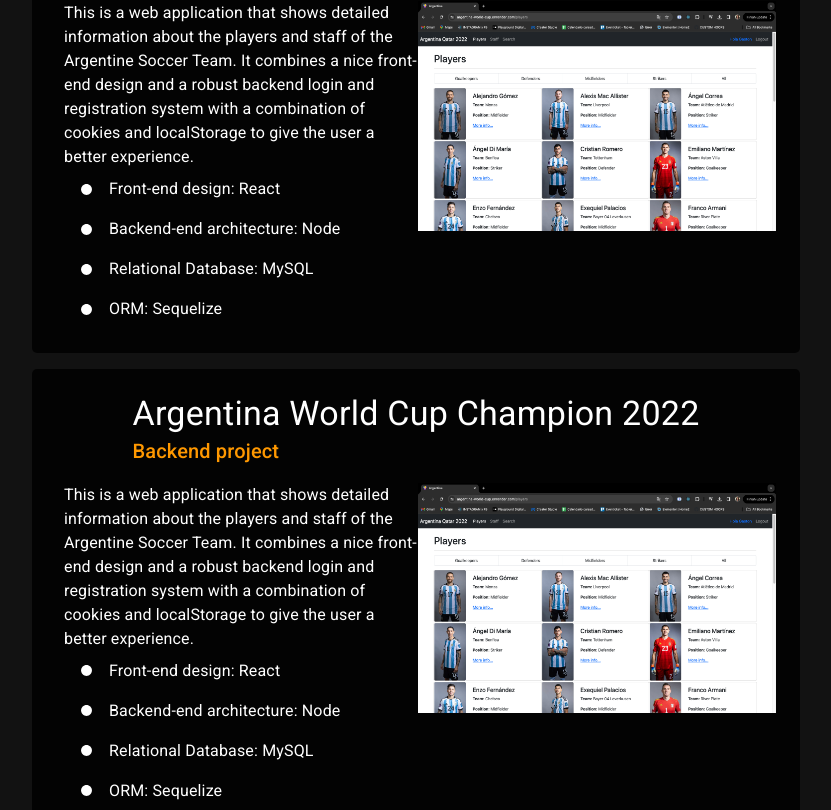
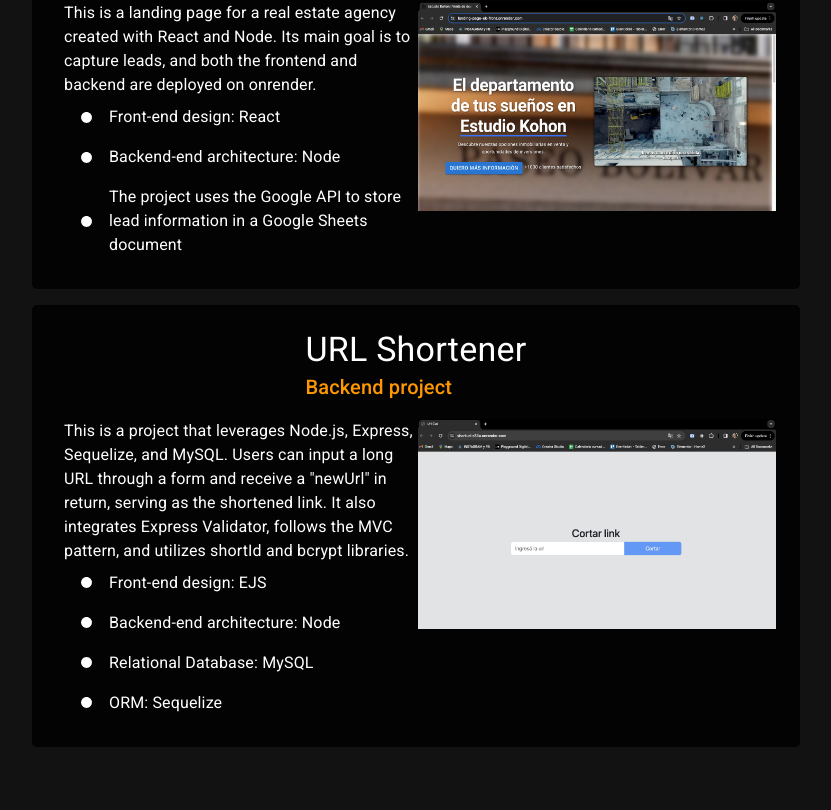
Before and after one commit to GBalatti9/personal-portfolio, a React (Vite) app: page / in a window 1280 px wide. Shown: the part 1883-2693 px from the top of the page, without its empty margins (224-1055 px from the left). Built offline with nearby package versions, Linux system fonts and the light colour scheme.

Commit message:
Main Projects

```diff
--- a/src/components/ProjectsList.jsx
+++ b/src/components/ProjectsList.jsx
@@ -14,28 +14,30 @@ const projects = [
         relationalDataBase: 'MySQL',
         orm: 'Sequelize',
         link: 'https://github.com/GBalatti9/argentina-world-cup',
+        img: '/projects/ArgentinaProject.png',
     },
     {
         id: '2',
-        title: 'Argentina World Cup Champion 2022',
+        title: 'Real State Home Page',
         category: 'Front-end project',
-        description: 'This is a web application that shows detailed information about the players and staff of the Argentine Soccer Team. It combines a nice front-end design and a robust backend login and registration system with a combination of cookies and localStorage to give the user a better experience.',
+        description: 'This is a landing page for a real estate agency created with React and Node. Its main goal is to capture leads, and both the frontend and backend are deployed on onrender.',
         frontEndDesign: 'React',
+        backEndArchitecture: 'Node',
+        googleSheets: 'The project uses the Google API to store lead information in a Google Sheets document',
+        link: 'https://github.com/GBalatti9/ek-landing-page',
+        img: '/projects/LandingEK.png',
+    },
+    {
+        id: '3',
+        title: 'URL Shortener',
+        category: 'Backend project',
+        description: 'This is a project that leverages Node.js, Express, Sequelize, and MySQL. Users can input a long URL through a form and receive a "newUrl" in return, serving as the shortened link. It also integrates Express Validator, follows the MVC pattern, and utilizes shortId and bcrypt libraries.',
+        frontEndDesign: 'EJS',
         backEndArchitecture: 'Node',
         relationalDataBase: 'MySQL',
         orm: 'Sequelize',
-        link: 'https://github.com/GBalatti9/argentina-world-cup',
-    },
-    {
-        id: '3',
-        title: 'Argentina World Cup Champion 2022',
-        category: 'Backend project',
-        description: 'This is a web application that shows detailed information about the players and staff of the Argentine Soccer Team. It combines a nice front-end design and a robust backend login and registration system with a combination of cookies and localStorage to give the user a better experience.',
-        frontEndDesign: 'React',
-        backEndArchitecture: 'Node',
-        relationalDataBase: 'MySQL',
-        orm: 'Sequelize',
-        link: 'https://github.com/GBalatti9/argentina-world-cup',
+        link: 'https://github.com/GBalatti9/short_url_project?tab=readme-ov-file',
+        img: '/projects/ShortURL.png'
     },
 ]
 
@@ -55,7 +57,7 @@ export const ProjectsList = () => {
                                 <Typography variant="h6" color={theme.palette.primary.main}> {project.category} </Typography>
                             </Box>
 
-                            <Box sx={{ mt: 2, display: 'flex' }}>
+                            <Box sx={{ mt: 2, display: {sm: 'flex'} }}>
                                 <Box sx={{ width: '100%', pl: 1 }}>
                                     {project.description}
                                     <Box sx={{ display: 'flex', flexDirection: 'column' }}>
@@ -63,24 +65,40 @@ export const ProjectsList = () => {
                                             <CircleIcon sx={{ fontSize: 'small', mr: 2 }} />
                                             <Typography variant="body1">Front-end design: {project.frontEndDesign}</Typography>
                                         </ListItem>
+                                        {
+                                            project.backEndArchitecture &&
                                                 <ListItem>
                                                     <CircleIcon sx={{ fontSize: 'small', mr: 2 }} />
                                                     <Typography variant="body1">Backend-end architecture: {project.backEndArchitecture}</Typography>
                                                 </ListItem>
+                                        }
+                                        {
+                                            project.relationalDataBase &&
                                                 <ListItem>
                                                     <CircleIcon sx={{ fontSize: 'small', mr: 2 }} />
                                                     <Typography variant="body1">Relational Database: {project.relationalDataBase}</Typography>
                                                 </ListItem>
+                                        }
+                                        {
+                                            project.orm &&
                                                 <ListItem>
                                                     <CircleIcon sx={{ fontSize: 'small', mr: 2 }} />
                                                     <Typography variant="body1">ORM: {project.orm}</Typography>
                                                 </ListItem>
+                                        }
+                                        {
+                                            project.googleSheets &&
+                                                <ListItem>
+                                                    <CircleIcon sx={{ fontSize: 'small', mr: 2 }} />
+                                                    <Typography variant="body1">{project.googleSheets}</Typography>
+                                                </ListItem>
+                                        }
                                     </Box>
                                 </Box>
 
 
-                                <Box sx={{ width: '100%' }}>
-                                    <img src="/projects/ArgentinaProject.png" style={{ width: '100%', height: '70%' }} />
+                                <Box sx={{ width: '100%', height: '210px' }}>
+                                    <img src={ project.img } style={{ width: '100%', height: '100%' }} />
                                 </Box>
                             </Box>
                         </Box>
--- a/src/components/ScrollToTopButton.jsx
+++ b/src/components/ScrollToTopButton.jsx
@@ -33,7 +33,7 @@ export const ScrollToTopButton = () => {
             variant="contained"
             startIcon={<KeyboardArrowUp />}
             onClick={ scrollToTop }
-            sx={{ display: isVisible ? 'flex' : 'none', width: 'fit-content', position: 'fixed', bottom: '50px', right: '50px' }}>
+            sx={{ display: isVisible ? 'flex' : 'none', width: 'fit-content', position: 'fixed', bottom: '50px', right: '50px', zIndex: 10 }}>
             Scroll To Top
         </Button>
     )
--- a/src/pages/ProjectsPage.jsx
+++ b/src/pages/ProjectsPage.jsx
@@ -6,7 +6,7 @@ import { ProjectsList } from "../components";
 export const ProjectsPage = () => {
     const { t } = useTranslation();
     return (
-        <Box sx={{ width: { xs: '80%', md: '60%' }, mx: 'auto', mb: 4 }} id='projects'>
+        <Box sx={{ width: { xs: '100%', md: '60%' }, mx: 'auto', mb: 4 }} id='projects'>
             <Typography variant='h3' sx={{ textAlign: 'center', textDecoration: 'underline', mb: 4 }}> { t('projectsTitle') } </Typography>
             <ProjectsList />
         </Box>
```
Also changed, not shown: public/projects/LandingEK.png (added), public/projects/ShortURL.png (added). Lines whose indentation alone changed are shown as unchanged.
